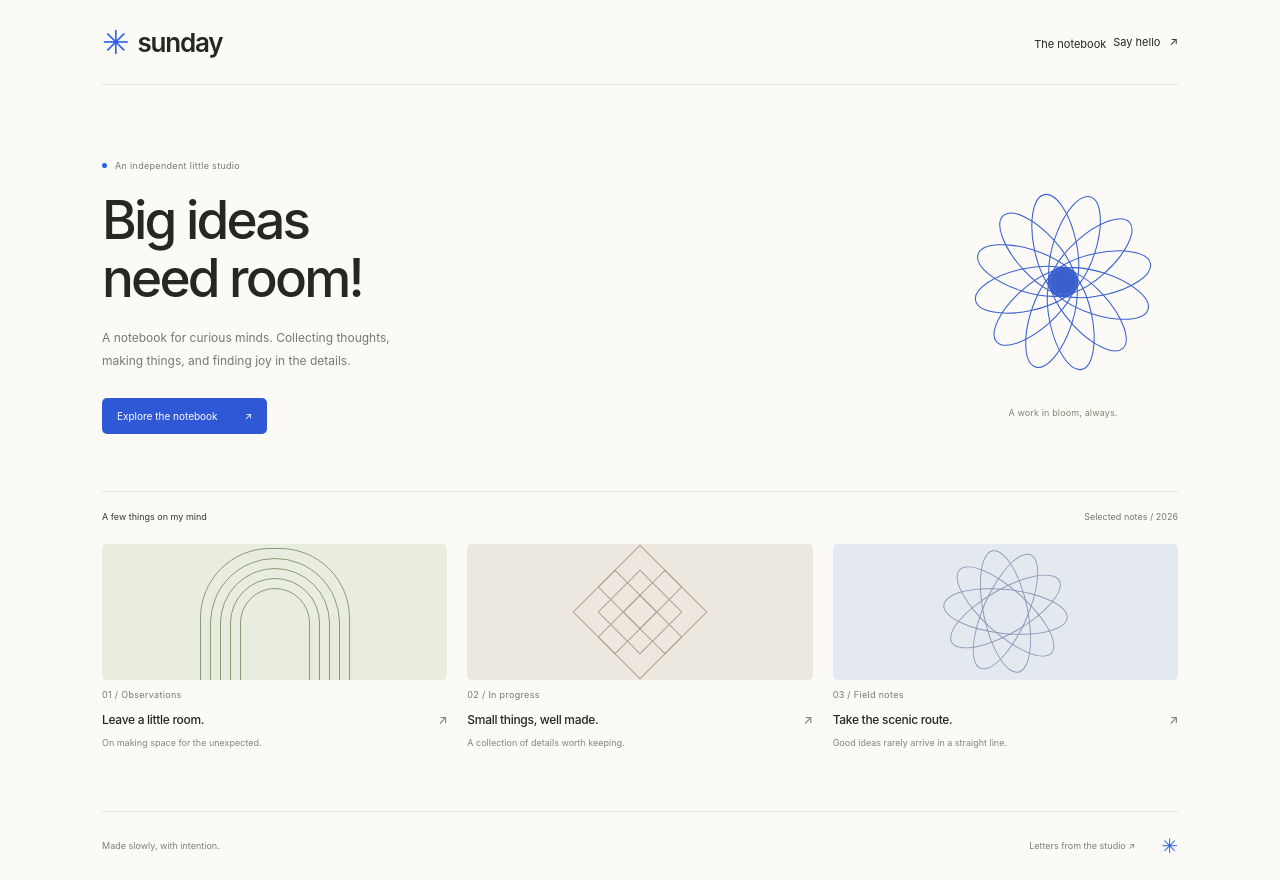
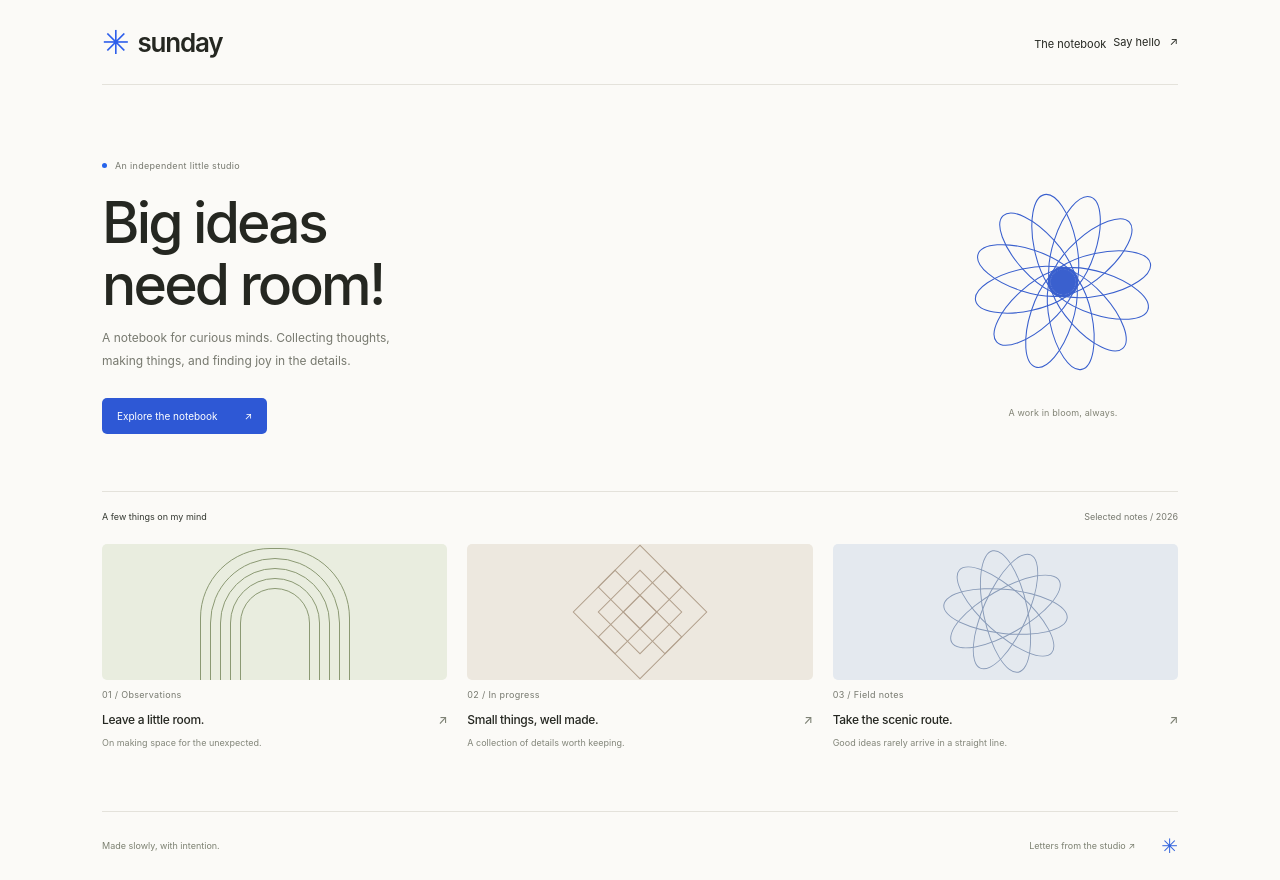
Before and after one commit to tushar-nath/sunday-studio, a Next.js app: page / in a window 1280 px wide. Built offline with nearby package versions, Linux system fonts and the light colour scheme; a web font is replaced by a local one.

Commit message:
feat(preview): apply reviewed design changes

```diff
--- a/app/studio.tsx
+++ b/app/studio.tsx
@@ -64,7 +64,7 @@ export function Studio() {
           <p className="eyebrow">
             <span className="blue-dot" /> An independent little studio
           </p>
-          <h1 style={{ width: '358px', height: '115px' }}>
+          <h1  style={{width: '358px', height: '115px', "fontSize": "57px"}}>
             {"Big ideas"}<br />
             {"need room!"}</h1>
           <p className="description">
```
